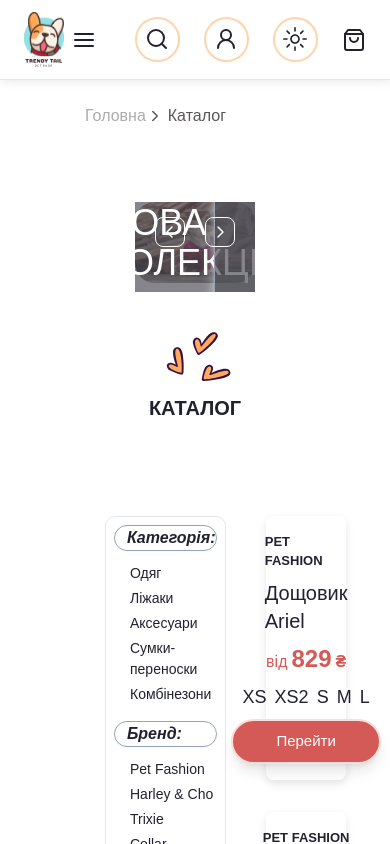
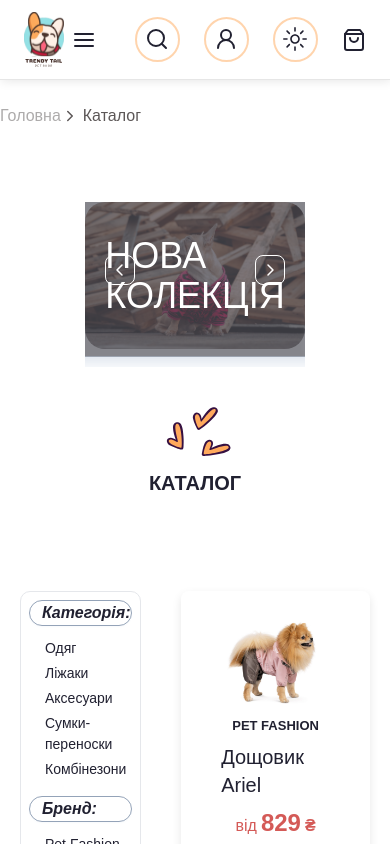
Before and after one commit to dianadidorenko/trendy-tail-react, a Next.js app: page /catalog in a window 390 px wide. Shown: the top 844 px of the page. Built offline with nearby package versions, Linux system fonts and the light colour scheme; a web font is replaced by a local one.

Commit message:
fix responsive design v3

```diff
--- a/app/catalog/page.jsx
+++ b/app/catalog/page.jsx
@@ -634,7 +634,7 @@
 
   return (
     <section>
-      <div className="container mx-auto">
+      <div className="mx-auto">
         <PagesNav items={items} />
 
         <CatalogSlider />
```
